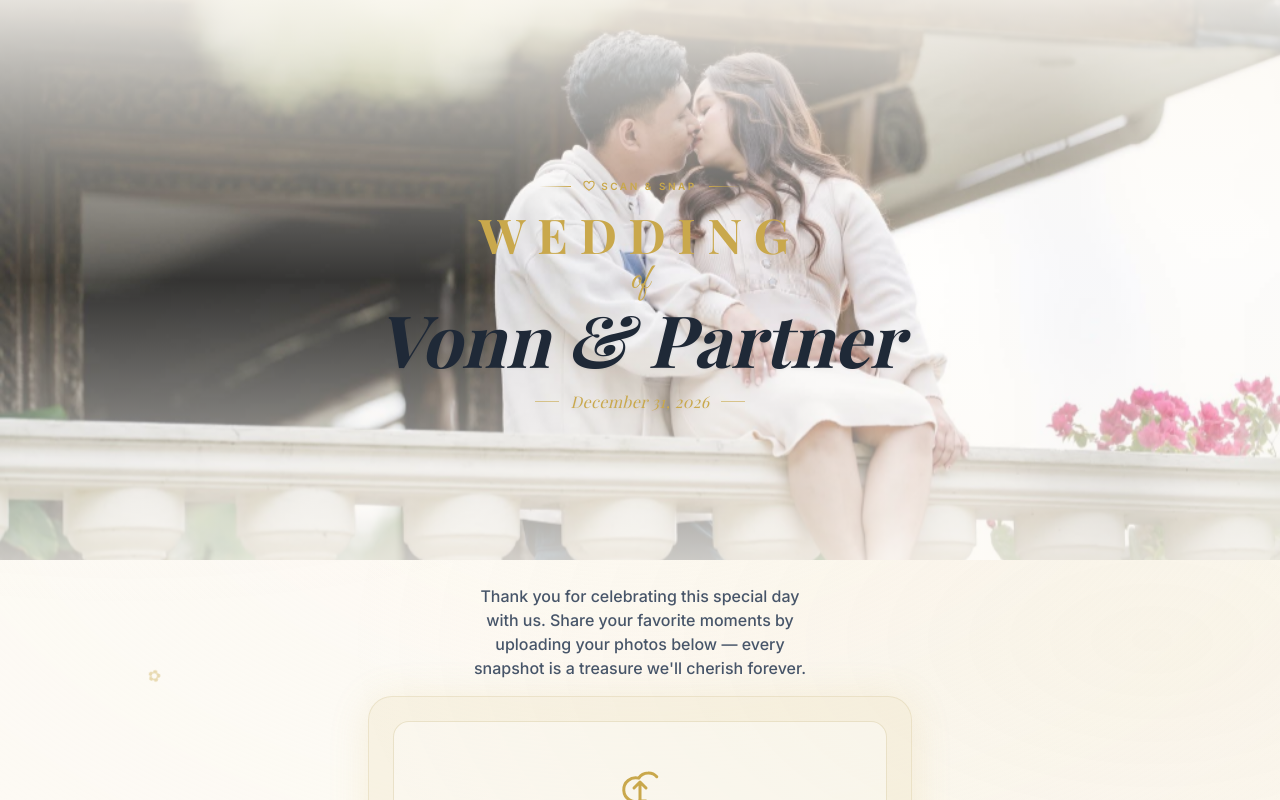
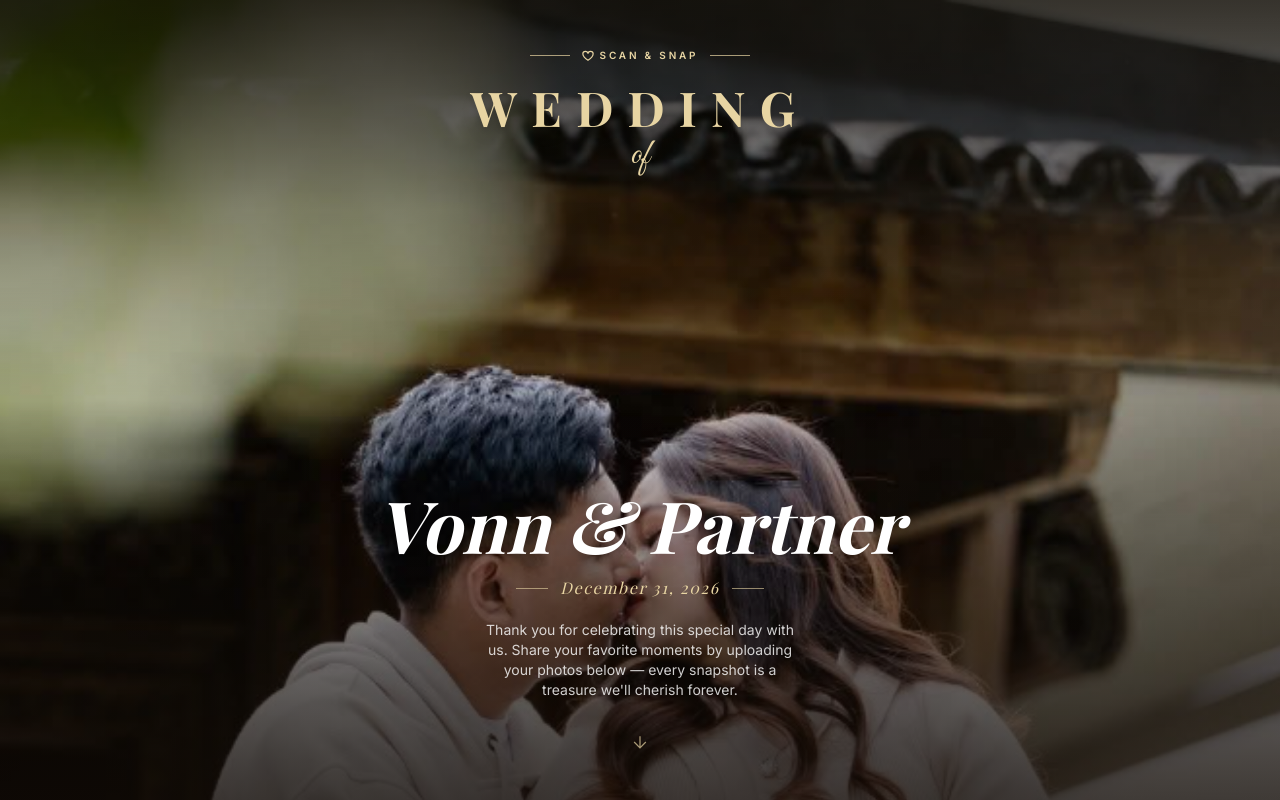
Before and after one commit to vonn012311-coder/WEDDING-SNS, a Next.js app: page / in a window 1280 px wide. Shown: the top 800 px of the page. Built offline with nearby package versions, Linux system fonts and the light colour scheme; a web font is replaced by a local one.

Commit message:
feat: full-screen hero with portrait couple photo covering entire viewport

```diff
--- a/app/page.tsx
+++ b/app/page.tsx
@@ -3,28 +3,8 @@ import UploadZone from "@/components/UploadZone";
 
 export default function Home() {
   return (
-    <main className="min-h-screen" id="main-content">
-      {/* Floating gold flower decorations */}
-      <div className="fixed inset-0 pointer-events-none overflow-hidden z-0" aria-hidden="true">
-        {[...Array(6)].map((_, i) => (
-          <span
-            key={i}
-            className="petal absolute text-lg select-none"
-            style={{
-              left: `${10 + i * 15}%`,
-              top: `${-5 + i * 3}%`,
-              animationDelay: `${i * 1.3}s`,
-              animationDuration: `${7 + i * 1.5}s`,
-              fontSize: `${16 + (i % 3) * 6}px`,
-              color: "#C9A84C",
-            }}
-          >
-            {["✿", "❀", "❃", "❋", "✾", "❀"][i]}
-          </span>
-        ))}
-      </div>
-
-      {/* Hero Section */}
+    <main id="main-content">
+      {/* Hero Section — full screen couple photo */}
       <Hero />
 
       {/* Upload Section */}
--- a/components/Hero.tsx
+++ b/components/Hero.tsx
@@ -8,16 +8,16 @@ const containerVariants = {
   hidden: { opacity: 0 },
   visible: {
     opacity: 1,
-    transition: { staggerChildren: 0.12, delayChildren: 0.05 },
+    transition: { staggerChildren: 0.14, delayChildren: 0.1 },
   },
 };
 
 const itemVariants = {
-  hidden: { opacity: 0, y: 24 },
+  hidden: { opacity: 0, y: 20 },
   visible: {
     opacity: 1,
     y: 0,
-    transition: { duration: 0.65, ease: [0.25, 0.46, 0.45, 0.94] },
+    transition: { duration: 0.7, ease: [0.25, 0.46, 0.45, 0.94] },
   },
 };
 
@@ -26,96 +26,108 @@ export default function Hero() {
   const [name1, name2] = coupleName.split(" & ");
 
   return (
-    <header className="relative overflow-hidden text-center">
-      {/* ── Background couple photo ── */}
-      <div className="relative w-full h-[420px] sm:h-[500px] md:h-[560px]">
+    <header className="relative w-full h-[100dvh] min-h-[600px] overflow-hidden">
+      {/* ── Full-screen background photo ── */}
       <Image
         src="/couple.png"
         alt="Couple photo"
         fill
-          className="object-cover object-center"
+        className="object-cover object-top"
         priority
+        sizes="100vw"
       />
 
-        {/* Top cream gradient — makes title text readable */}
-        <div className="absolute inset-0 bg-gradient-to-b from-[#FDFAF4]/90 via-[#FDFAF4]/20 to-[#FDFAF4]/80" />
+      {/* ── Gradient overlays for text readability ── */}
+      {/* Top overlay — title area */}
+      <div className="absolute inset-0 bg-gradient-to-b from-black/55 via-black/10 to-black/60" />
+      {/* Subtle cream tint */}
+      <div className="absolute inset-0 bg-gradient-to-b from-[#2a1f0a]/30 via-transparent to-[#1a1008]/50" />
 
-        {/* Text overlay — centered on the photo */}
+      {/* ── Content — split top and bottom ── */}
       <motion.div
         variants={containerVariants}
         initial="hidden"
         animate="visible"
-          className="absolute inset-0 flex flex-col items-center justify-center px-5 pt-8"
+        className="absolute inset-0 flex flex-col items-center justify-between px-6 py-12 text-center"
       >
-          {/* ── "SCAN & SNAP" pill ── */}
-          <motion.div
-            variants={itemVariants}
-            className="flex items-center gap-3 mb-4"
-          >
-            <span className="flex-1 h-px w-8 bg-gradient-to-r from-transparent to-[#C9A84C]" />
+        {/* ── TOP: Scan & Snap label + Wedding title ── */}
+        <div className="flex flex-col items-center">
+          {/* "SCAN & SNAP" pill */}
+          <motion.div variants={itemVariants} className="flex items-center gap-3 mb-5">
+            <span className="h-px w-10 bg-[#E8D5A3]/70" />
             <div className="flex items-center gap-1.5">
               <svg width="12" height="12" viewBox="0 0 14 14" fill="none">
                 <path
                   d="M7 12S1 8.5 1 4.5a3 3 0 016 0 3 3 0 016 0C13 8.5 7 12 7 12Z"
-                  stroke="#C9A84C"
-                  strokeWidth="1.3"
+                  stroke="#E8D5A3"
+                  strokeWidth="1.4"
                   fill="none"
                 />
               </svg>
-              <span className="font-inter text-[10px] font-semibold tracking-[0.25em] uppercase text-[#C9A84C]">
+              <span className="font-inter text-[10px] font-semibold tracking-[0.28em] uppercase text-[#E8D5A3]">
                 Scan &amp; Snap
               </span>
             </div>
-            <span className="flex-1 h-px w-8 bg-gradient-to-l from-transparent to-[#C9A84C]" />
+            <span className="h-px w-10 bg-[#E8D5A3]/70" />
           </motion.div>
 
-          {/* ── WEDDING ── */}
+          {/* WEDDING */}
           <motion.p
             variants={itemVariants}
-            className="font-serif text-3xl sm:text-5xl font-bold tracking-[0.25em] uppercase text-[#C9A84C] mb-0.5"
+            className="font-serif text-3xl sm:text-5xl font-bold tracking-[0.3em] uppercase text-[#E8D5A3] mb-1 drop-shadow-lg"
           >
             Wedding
           </motion.p>
 
-          {/* ── "of" script ── */}
+          {/* of */}
           <motion.p
             variants={itemVariants}
-            className="font-script text-2xl sm:text-4xl text-[#C9A84C] leading-tight mb-0.5"
+            className="font-script text-2xl sm:text-4xl text-[#E8D5A3] leading-tight mb-2 drop-shadow-md"
           >
             of
           </motion.p>
+        </div>
 
-          {/* ── Couple name ── */}
+        {/* ── BOTTOM: Names + date + welcome ── */}
+        <div className="flex flex-col items-center">
+          {/* Couple name */}
           <motion.h1
             variants={itemVariants}
-            className="font-serif text-4xl sm:text-6xl md:text-7xl font-bold italic text-gray-800 leading-tight mb-4 drop-shadow-sm"
+            className="font-serif text-4xl sm:text-6xl md:text-7xl font-bold italic text-white leading-tight mb-4 drop-shadow-xl"
           >
             {name1} &amp; {name2}
           </motion.h1>
 
-          {/* ── Date ── */}
-          <motion.div
-            variants={itemVariants}
-            className="flex items-center gap-3"
-          >
-            <span className="w-6 h-px bg-[#C9A84C]/60" />
-            <span className="font-serif text-sm sm:text-base text-[#C9A84C] italic tracking-wide drop-shadow-sm">
+          {/* Date */}
+          <motion.div variants={itemVariants} className="flex items-center gap-3 mb-5">
+            <span className="w-8 h-px bg-[#E8D5A3]/60" />
+            <span className="font-serif text-sm sm:text-base text-[#E8D5A3] italic tracking-widest drop-shadow-sm">
               {weddingDate}
             </span>
-            <span className="w-6 h-px bg-[#C9A84C]/60" />
+            <span className="w-8 h-px bg-[#E8D5A3]/60" />
           </motion.div>
-        </motion.div>
-      </div>
 
-      {/* ── Welcome message — below the photo ── */}
+          {/* Welcome message */}
           <motion.p
-        initial={{ opacity: 0, y: 16 }}
-        animate={{ opacity: 1, y: 0 }}
-        transition={{ delay: 0.8, duration: 0.6 }}
-        className="font-inter text-slate-600 font-medium text-sm sm:text-base leading-relaxed max-w-sm mx-auto px-5 pt-6 pb-4"
+            variants={itemVariants}
+            className="font-inter text-white/80 text-xs sm:text-sm leading-relaxed max-w-xs drop-shadow-sm"
           >
             {welcomeMessage}
           </motion.p>
+
+          {/* Scroll hint */}
+          <motion.div
+            variants={itemVariants}
+            animate={{ y: [0, 6, 0] }}
+            transition={{ duration: 1.8, repeat: Infinity, ease: "easeInOut" }}
+            className="mt-8"
+          >
+            <svg width="20" height="20" viewBox="0 0 24 24" fill="none" stroke="#E8D5A3" strokeWidth="1.5" opacity="0.7">
+              <path d="M12 5v14M5 12l7 7 7-7" />
+            </svg>
+          </motion.div>
+        </div>
+      </motion.div>
     </header>
   );
 }
```
Also changed, not shown: public/couple.png. Lines whose indentation alone changed are shown as unchanged.
